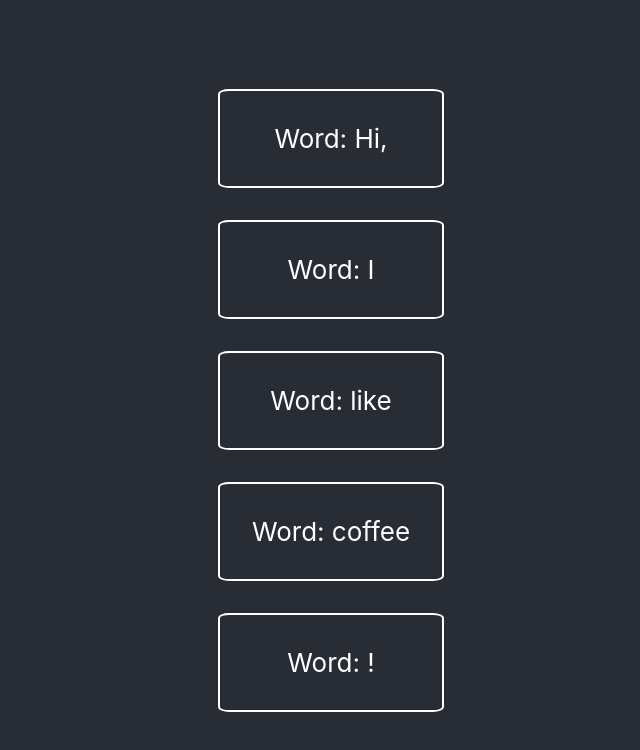
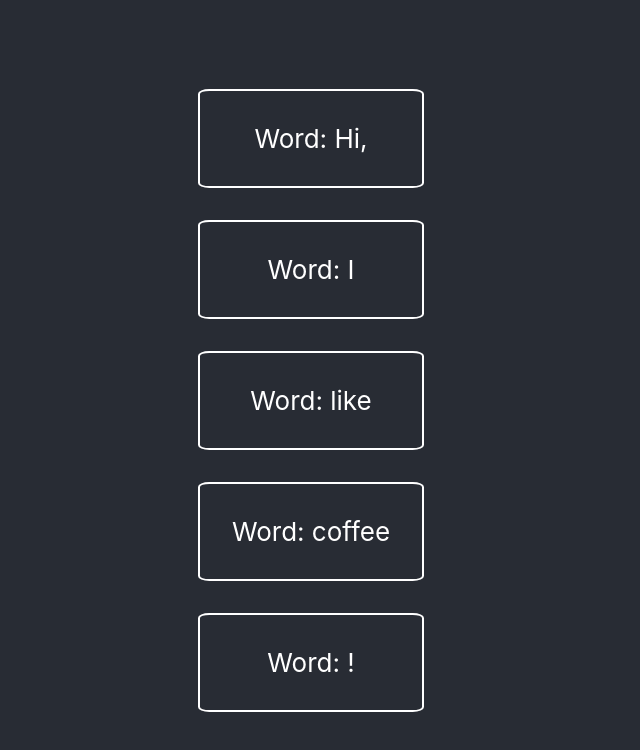
Before and after one commit to katiepdx/react-beautiful-dnd-practice, a React (Create React App) app: page / in a window 1280 px wide. Shown: the top 750 px of the page, without its empty margins (329-969 px from the left). Built offline with nearby package versions, Linux system fonts and the light colour scheme.

Commit message:
add drag functionality

```diff
--- a/src/App.js
+++ b/src/App.js
@@ -1,14 +1,33 @@
+import { DragDropContext, Draggable, Droppable } from 'react-beautiful-dnd';
 import './App.css';
-import WordsList from './components/WordList';
+// import WordsList from './components/WordList';
 import { draggableList } from './data/mock-data';
+import React from 'react'
 
 function App() {
+
   return (
     <div className="App">
       <header className="App-header">
-        <ol>
-          <WordsList wordsList={draggableList} />
-        </ol>
+        <DragDropContext>
+          <Droppable droppableId="words">
+            {(provided) => (
+              <div className="words" {...provided.droppableProps} ref={provided.innerRef}>
+                {draggableList.map((word, i) => {
+                  return (
+                    <Draggable draggableId={word.id} index={i} key={word.id}>
+                      {(provided) => (
+                        <div className="word-item" ref={provided.innerRef} {...provided.draggableProps} {...provided.dragHandleProps}>
+                          Word: {word.word}
+                        </div>
+                      )}
+                    </Draggable>
+                  )
+                })}
+              </div>
+            )}
+          </Droppable>
+        </DragDropContext>
       </header>
     </div>
   );
```
